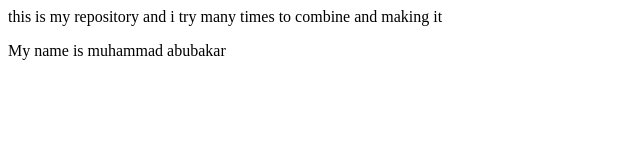
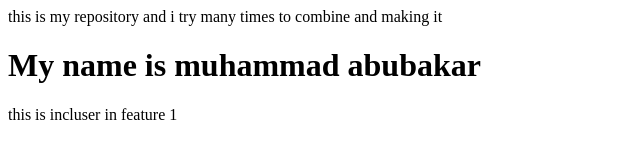
Before and after one commit to bakar-0314/LocalRepo, a plain HTML site: page index.html in a window 1280 px wide. Shown: the whole page, without its empty margins (0-640 px from the left). Drawn offline with Linux system fonts and the light colour scheme.

Commit message:
add file

```diff
--- a/index.html
+++ b/index.html
@@ -1,2 +1,3 @@
 <P>this is my repository and i try many times to combine and making it </P>
-<h>My name is muhammad abubakar</h>
+<h1>My name is muhammad abubakar</h1>
+<p>this is incluser in feature 1</p>
```
